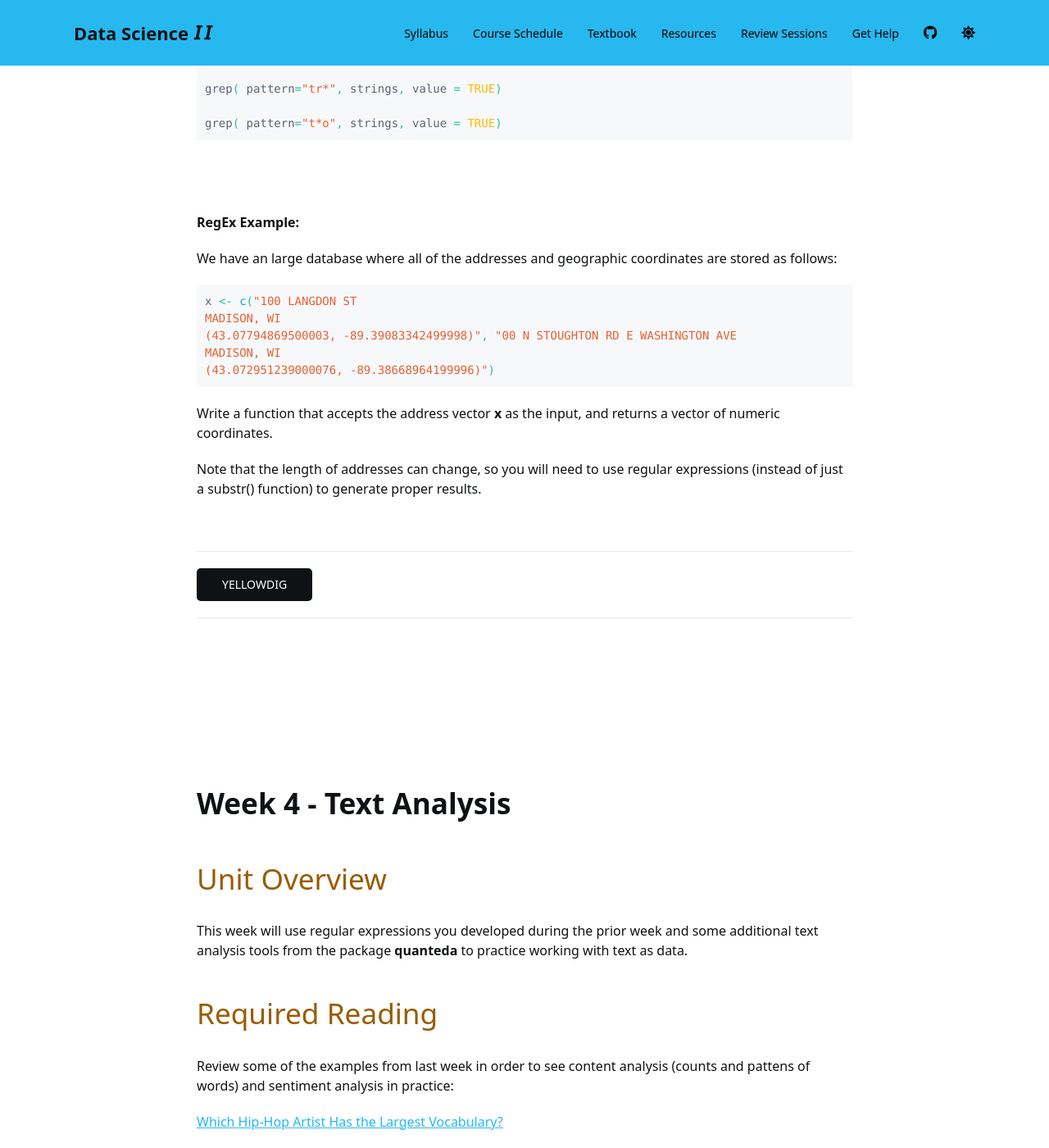
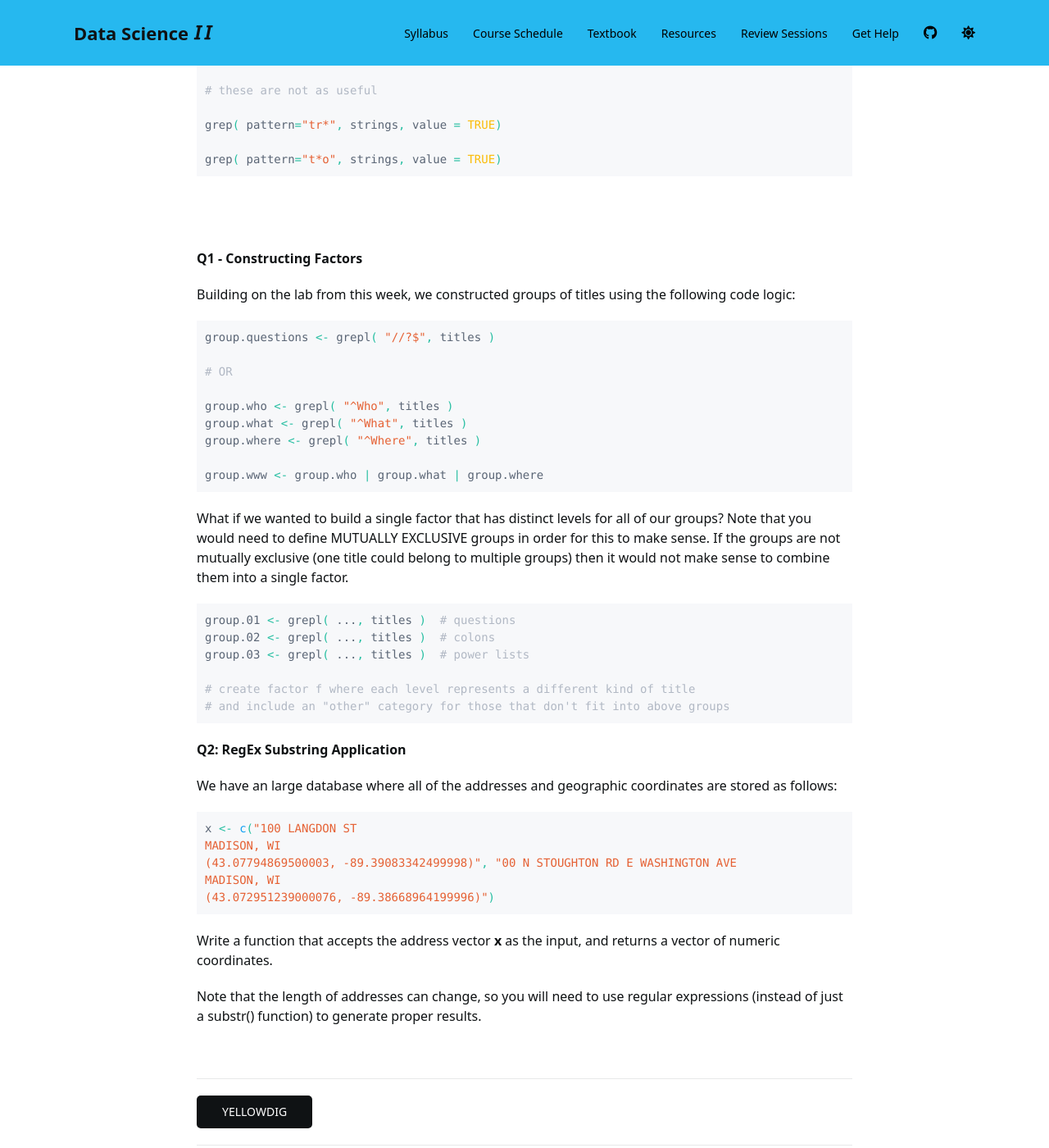
Before and after one commit to DS4PS/cpp-527-fall-2020, a Jekyll site: the page built from schedule.md, in a window 1280 px wide and 1400 px high, scrolled down 36094 px. Shown: the whole window at 82% size. Built offline with Jekyll 4.4.1, drawn with Linux system fonts in a browser that asks for light colours; nearby versions of some CDN libraries; a script bundle is joined from its source files by our own code; library files that are not in the unit come from our copies; a style sheet for code colours, icons or effects is not loaded.

Commit message:
Update schedule.md

````diff
--- a/schedule.md
+++ b/schedule.md
@@ -1569,9 +1572,36 @@ grep( pattern="t*o", strings, value = TRUE)
 <br>
 
 
-
-
-**RegEx Example:**
+**Q1 - Constructing Factors**
+
+Building on the lab from this week, we constructed groups of titles using the following code logic:
+
+```r
+group.questions <- grepl( "//?$", titles )
+
+# OR
+
+group.who <- grepl( "^Who", titles )
+group.what <- grepl( "^What", titles )
+group.where <- grepl( "^Where", titles )
+
+group.www <- group.who | group.what | group.where
+```
+
+What if we wanted to build a single factor that has distinct levels for all of our groups? Note that you would need to define MUTUALLY EXCLUSIVE groups in order for this to make sense. If the groups are not mutually exclusive (one title could belong to multiple groups) then it would not make sense to combine them into a single factor.
+
+```r
+group.01 <- grepl( ..., titles )  # questions
+group.02 <- grepl( ..., titles )  # colons
+group.03 <- grepl( ..., titles )  # power lists
+
+# create factor f where each level represents a different kind of title
+# and include an "other" category for those that don't fit into above groups
+```
+
+
+
+**Q2: RegEx Substring Application**
 
 We have an large database where all of the addresses and geographic coordinates are stored as follows:
 
````
Also changed, not shown: other parts of schedule.md (+3 -0 lines).
